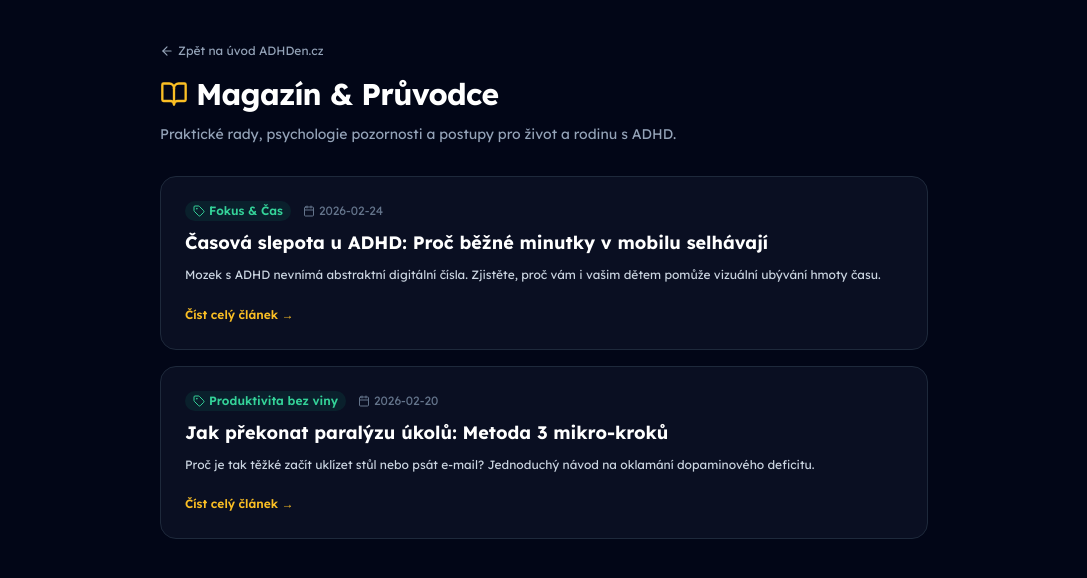
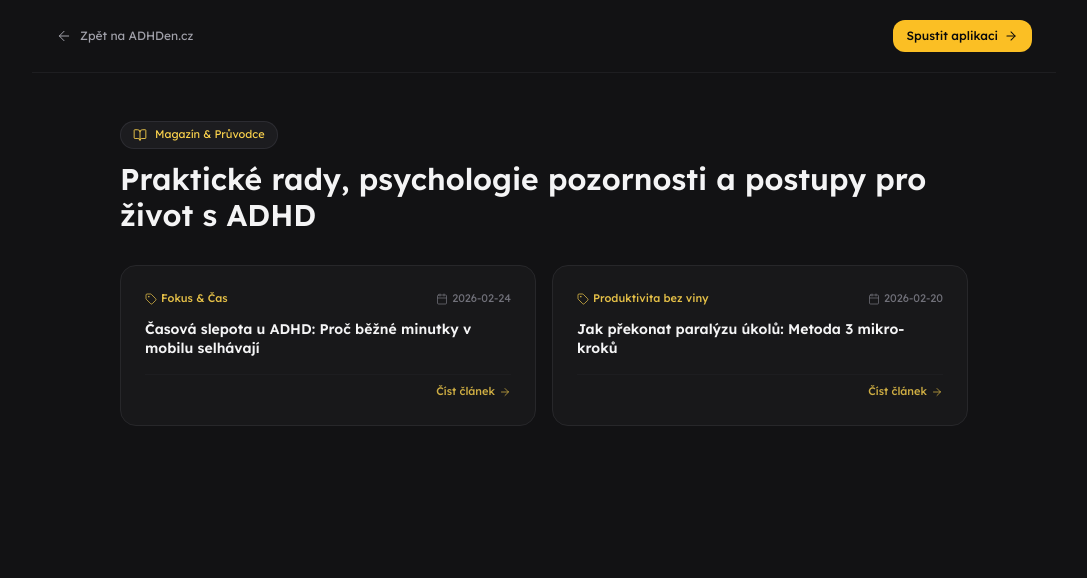
Before and after one commit to onlinejitka/ADHden, a Next.js app: page /blog in a window 1280 px wide. Shown: the top 578 px of the page, without its empty margins (96-1183 px from the left). Built offline with nearby package versions, Linux system fonts and the light colour scheme; no server answers.

Commit message:
Update page.tsx

```diff
--- a/app/blog/page.tsx
+++ b/app/blog/page.tsx
@@ -1,53 +1,93 @@
 import Link from "next/link";
-import { BookOpen, ArrowLeft, Calendar, Tag } from "lucide-react";
+import { BookOpen, ArrowLeft, Calendar, Tag, ArrowRight } from "lucide-react";
 import { getPublishedPosts } from "@/lib/notion";
 
 export const revalidate = 60; // Automatické obnovení obsahu z Notion každých 60 sekund
 
-export default async function BlogIndexPage() {
+export default async function MagazinIndexPage() {
   const posts = await getPublishedPosts();
 
   return (
-    <div className="w-full min-h-screen bg-slate-950 text-slate-100 flex flex-col items-center py-10 px-4">
-      <div className="w-full max-w-3xl space-y-8">
-        {/* Hlavička blogu */}
+    <div className="min-h-screen bg-[#121214] text-zinc-300 font-sans leading-relaxed selection:bg-amber-400/20 selection:text-amber-300">
+
+      {/* Hlavička */}
+      <header className="max-w-5xl mx-auto px-6 py-5 flex items-center justify-between border-b border-zinc-800/60">
+        <Link
+          href="/"
+          className="text-xs text-zinc-400 hover:text-zinc-200 transition flex items-center gap-2"
+        >
+          <ArrowLeft className="w-4 h-4" strokeWidth={1.5} />
+          <span>Zpět na ADHDen.cz</span>
+        </Link>
+
+        <Link
+          href="/app"
+          className="bg-amber-400 hover:bg-amber-300 text-zinc-950 font-medium px-3.5 py-2 rounded-xl text-xs flex items-center gap-1.5 transition"
+        >
+          <span>Spustit aplikaci</span>
+          <ArrowRight className="w-3.5 h-3.5" strokeWidth={1.75} />
+        </Link>
+      </header>
+
+      {/* Obsah */}
+      <main className="max-w-4xl mx-auto px-6 pt-12 pb-20 space-y-8">
         <div className="space-y-3">
-          <Link href="/" className="inline-flex items-center gap-1 text-xs text-slate-400 hover:text-white transition">
-            <ArrowLeft className="w-3.5 h-3.5" /> Zpět na úvod ADHDen.cz
-          </Link>
-          <h1 className="text-3xl font-black text-white tracking-tight flex items-center gap-2">
-            <BookOpen className="w-7 h-7 text-amber-400" /> Magazín & Průvodce
+          <div className="inline-flex items-center gap-2 px-3 py-1 rounded-full bg-zinc-800/50 border border-zinc-700/50 text-[11px] text-amber-300">
+            <BookOpen className="w-3.5 h-3.5" strokeWidth={1.5} />
+            <span>Magazín & Průvodce</span>
+          </div>
+          <h1 className="text-2xl sm:text-3xl font-semibold text-zinc-100">
+            Praktické rady, psychologie pozornosti a postupy pro život s ADHD
           </h1>
-          <p className="text-sm text-slate-400">
-            Praktické rady, psychologie pozornosti a postupy pro život a rodinu s ADHD.
-          </p>
         </div>
 
-        {/* Seznam článků */}
-        <div className="space-y-4">
-          {posts.map((post) => (
+        {/* Seznam článků z Notion */}
+        {posts.length === 0 ? (
+          <div className="p-8 bg-zinc-800/20 border border-zinc-800 rounded-2xl text-center text-xs text-zinc-400">
+            Zatím nebyly načteny žádné publikované články z Notionu.
+          </div>
+        ) : (
+          <div className="grid grid-cols-1 md:grid-cols-2 gap-4">
+            {posts.map((post: any) => (
               <Link
                 key={post.id}
-              href={`/blog/${post.slug}`}
-              className="block p-6 bg-slate-900/60 hover:bg-slate-900 border border-slate-800 hover:border-amber-500/40 rounded-2xl transition group"
+                href={`/magazin/${post.slug}`}
+                className="group p-6 bg-zinc-800/30 hover:bg-zinc-800/60 border border-zinc-800 hover:border-zinc-700 rounded-2xl transition-all flex flex-col justify-between space-y-4"
               >
-              <div className="flex items-center gap-3 text-xs text-slate-500 mb-2">
-                <span className="flex items-center gap-1 text-emerald-400 font-semibold bg-emerald-500/10 px-2 py-0.5 rounded-full">
-                  <Tag className="w-3 h-3" /> {post.category}
+                <div className="space-y-3">
+                  <div className="flex items-center justify-between text-[11px] text-zinc-500">
+                    {post.category && (
+                      <span className="text-amber-300/90 font-medium flex items-center gap-1">
+                        <Tag className="w-3 h-3" strokeWidth={1.5} /> {post.category}
                       </span>
-                <span className="flex items-center gap-1">
-                  <Calendar className="w-3 h-3" /> {post.date}
+                    )}
+                    {post.date && (
+                      <span className="flex items-center gap-1 ml-auto">
+                        <Calendar className="w-3 h-3" strokeWidth={1.5} /> {post.date}
                       </span>
+                    )}
                   </div>
-              <h2 className="text-lg font-bold text-white group-hover:text-amber-400 transition mb-2">
+
+                  <h2 className="text-sm font-semibold text-zinc-100 group-hover:text-amber-300 transition leading-snug">
                     {post.title}
                   </h2>
-              <p className="text-xs text-slate-300 leading-relaxed mb-4">{post.perex}</p>
-              <span className="text-xs text-amber-400 font-semibold">Číst celý článek →</span>
+
+                  {post.description && (
+                    <p className="text-xs text-zinc-400 leading-relaxed line-clamp-2">
+                      {post.description}
+                    </p>
+                  )}
+                </div>
+
+                <div className="pt-2 text-[11px] text-amber-300/80 group-hover:text-amber-300 font-medium flex items-center justify-end gap-1 border-t border-zinc-800/40">
+                  <span>Číst článek</span>
+                  <ArrowRight className="w-3 h-3" strokeWidth={1.5} />
+                </div>
               </Link>
             ))}
           </div>
-      </div>
+        )}
+      </main>
     </div>
   );
 }
```
Lines whose indentation alone changed are shown as unchanged.
